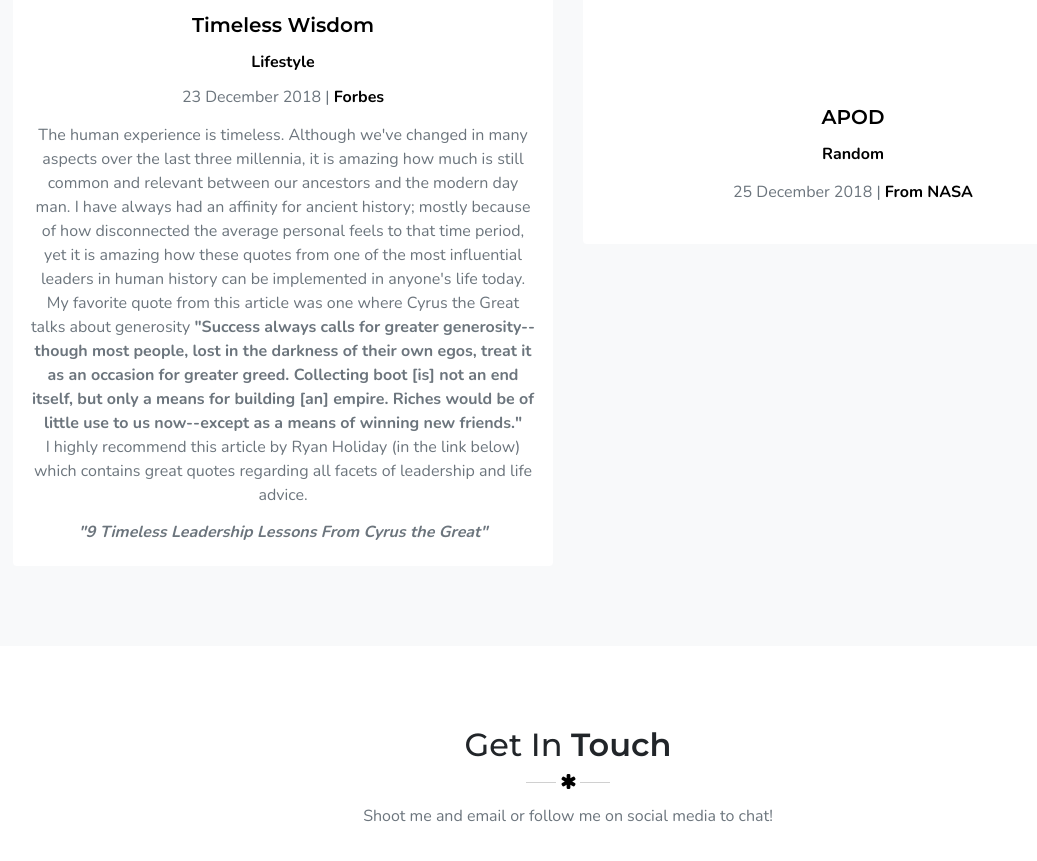
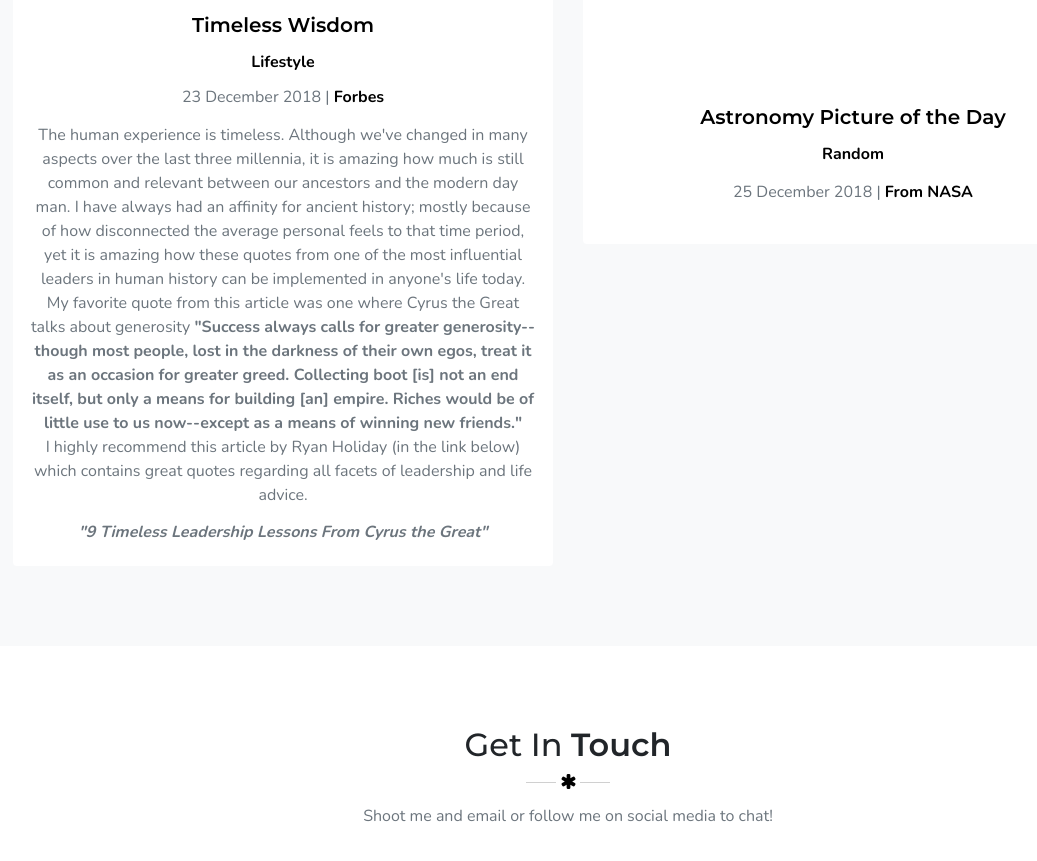
Before and after one commit to yasgari/website, a plain HTML site: page public/index.html in a window 1280 px wide. Shown: the part 3868-4729 px from the top of the page, without its empty margins (72-1109 px from the left). Drawn offline with nearby package versions, Linux system fonts and the light colour scheme; no server answers.

Commit message:
update title for apod

```diff
--- a/public/index.html
+++ b/public/index.html
@@ -658,7 +658,7 @@ firebase.initializeApp(config);
                             </div>
                             <div class="content_blog pt-3 pb-3">
                                 <div>
-                                    <h5 class="font-weight-bold mb-0"><a href="http://yasharasgari.com#blog" class="text-dark">APOD</a></h5>
+                                    <h5 class="font-weight-bold mb-0"><a href="http://yasharasgari.com#blog" class="text-dark">Astronomy Picture of the Day</a></h5>
                                 </div>
                                 <div class="mt-3">
                                     <p class="font-weight-bold h6 mb-3"><a href="http://yasharasgari.com#blog" class="text-custom">Random</a></p>
```
